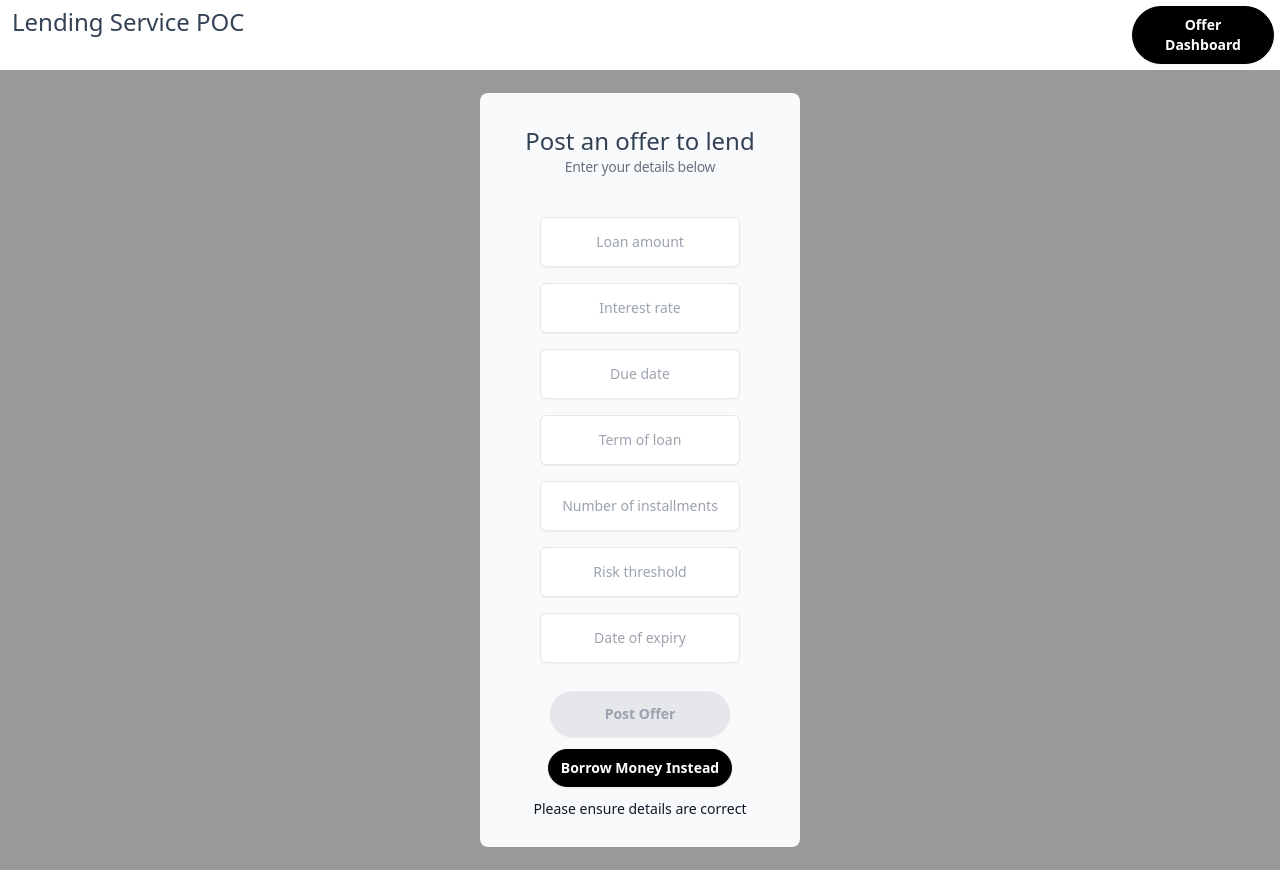
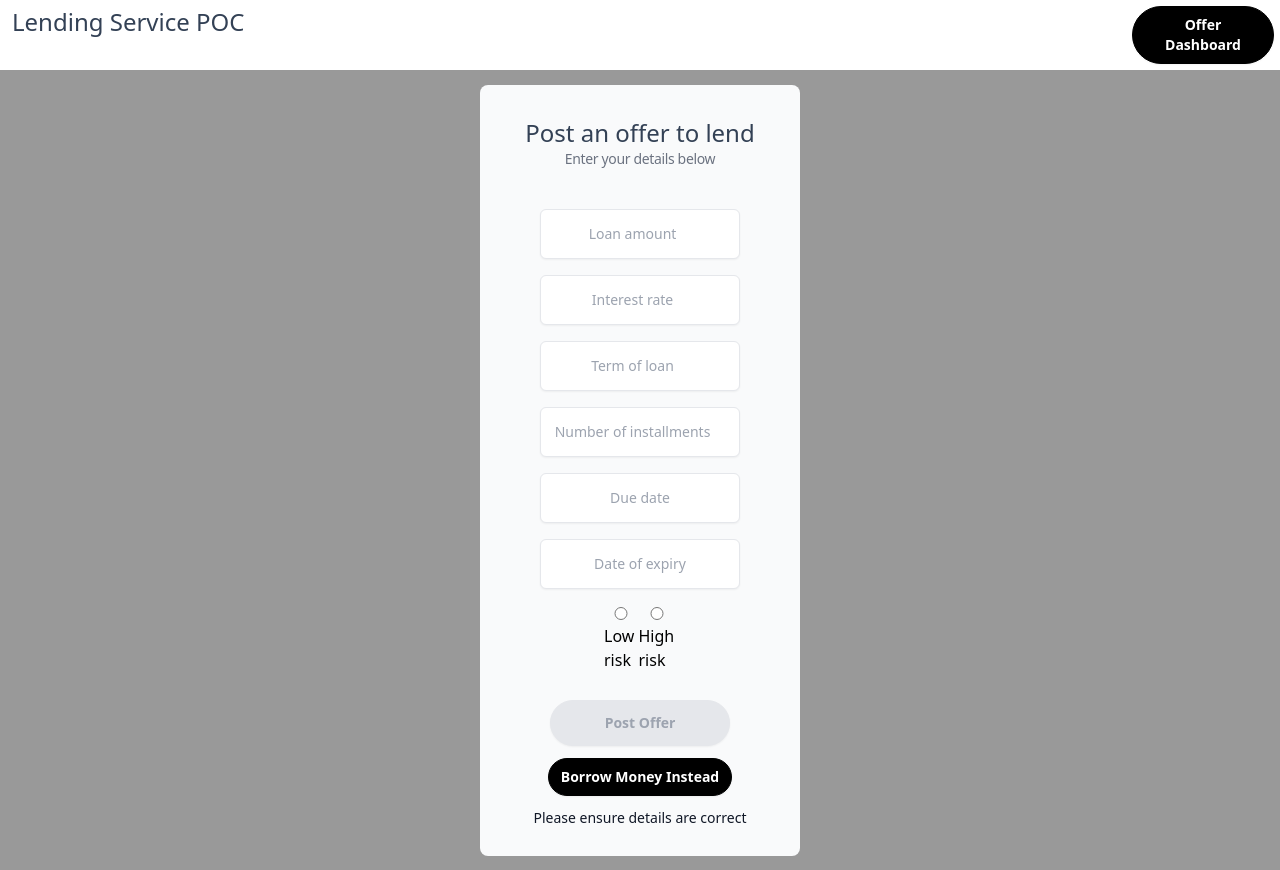
Before and after one commit to metalpipemomo/lending-poc, a Next.js app in the folder apps/web/: page /dashboard/create in a window 1280 px wide. Built offline with nearby package versions, Linux system fonts and the light colour scheme.

Commit message:
added some basic error handling and constraints for input fields of new offer, also made added date inputs and radio buttons. Testing posting next then finishing dash UI and pulls

```diff
--- a/apps/web/app/components/MakeNewOffer.tsx
+++ b/apps/web/app/components/MakeNewOffer.tsx
@@ -2,10 +2,12 @@
 // Browser events like click and drag won't work unless it's client rendered
 // This is the NextJS directive that flags a component to be rendered on client
 'use client';
-import { useState, useEffect } from 'react';
+import { useState, useEffect, useRef } from 'react';
 import { FieldValues, SubmitHandler, useForm } from "react-hook-form";
+import { DevTool } from "@hookform/devtools";
 // Updating to use axios as rest of team using to streamline api calls and handling of promises.
 import Axios from "../../lib/AxiosBase";
+import { DefaultFormValues } from 'react-phone-number-input/react-hook-form';
 
 // Data structure for offer entered to DB which is mix of user inputted fields and computer generated fields
 interface Offer{
@@ -41,6 +43,10 @@ const MakeNewOffer = () => {
   const [detailsReady, setDetailsReady] = useState(false);
   const api = Axios(); // used to make api calls
 
+  // For customizing date inputs a bit
+  const expiryDateRef = useRef<HTMLInputElement>(null);
+  const dueDateRef = useRef<HTMLInputElement>(null);
+
   // Default state of form for reset should be same as offer schema except for fields that are generated seperate from user's input
   const formDefaultState = {
     defaultValues: {
@@ -56,62 +62,65 @@ const MakeNewOffer = () => {
 
   /// Helpers for manipulating input dom based on input status from react-hook-form package
   const {
-    register,
-    handleSubmit,
+    register, // used to register inputs as controls to be tracked by formState of react-hook-form
+    handleSubmit, // used to pass an intended submit handling function the form state
     formState: { errors, isSubmitting },
     reset,
     // Optimized helper for reading form values from react-hook-form package
     getValues,
+    control
   } = useForm<FieldValues>({ defaultValues: formDefaultState, mode: "onBlur" });
 
+
   // Handler for form submission
-  const onSubmit: SubmitHandler<FieldValues> = async (data) => {
+  const onSubmit: SubmitHandler<FieldValues> = async (data: DefaultFormValues) => {
     // Consts pulled from form to be following offer data schema and default form state
     const {loanAmount, interestRate, dueDate, loanTerm, numberOfInstallments, riskLevel, expiryDate} = getValues();
     // TODO: Still need to add the non input fields that are generated in the post request
     // For borrows: add issue date and need to add riskLevel based on risk assessment code
     // For loans: need to add the issue date
+    console.log("Form submitted: ", data);
 
     // Distinguish what type of offer this is and generate non-inputted fields to complete post data obj
-    if(isLoan){
-      const postData = {
-        loanAmount: loanAmount,
-        interestRate: interestRate,
-        dueDate: dueDate,
-        dateOfIssue: new Date(), // added by computer
-        loanTerm: loanTerm,
-        numberOfInstallments: numberOfInstallments,
-        riskLevel: riskLevel, // use inputted risk string in a lending loan offer case
-        expiryDate: expiryDate
-      }
-    } else{
-      const postData = {
-        loanAmount: loanAmount,
-        interestRate: interestRate,
-        dueDate: dueDate,
-        dateOfIssue: new Date(),
-        loanTerm: loanTerm,
-        numberOfInstallments: numberOfInstallments,
-        riskLevel: setRiskLevel({ desiredRisk: "random" }), // use generated risk string in borrow offer case -> for now using dummy method instead of a risk service
-        expiryDate: expiryDate
-      }
-    }
+    // if(isLoan){
+    //   const postData = {
+    //     loanAmount: loanAmount,
+    //     interestRate: interestRate,
+    //     dueDate: dueDate,
+    //     dateOfIssue: new Date(), // added by computer
+    //     loanTerm: loanTerm,
+    //     numberOfInstallments: numberOfInstallments,
+    //     riskLevel: riskLevel, // use inputted risk string in a lending loan offer case
+    //     expiryDate: expiryDate
+    //   }
+    // } else{
+    //   const postData = {
+    //     loanAmount: loanAmount,
+    //     interestRate: interestRate,
+    //     dueDate: dueDate,
+    //     dateOfIssue: new Date(),
+    //     loanTerm: loanTerm,
+    //     numberOfInstallments: numberOfInstallments,
+    //     riskLevel: setRiskLevel({ desiredRisk: "random" }), // use generated risk string in borrow offer case -> for now using dummy method instead of a risk service
+    //     expiryDate: expiryDate
+    //   }
+    // }
 
-    api?.post("loan-service/offers/", {
-      loanAmount: loanAmount,
-      interestRate: interestRate,
-      dueDate: dueDate,
-      loanTerm: loanTerm,
-      numberOfInstallments: numberOfInstallments,
-      riskLevel: riskLevel,
-      expiryDate: expiryDate
-    })
-    .then((e) => {
-      console.log(e)
-    })
-    .catch((e) => {
-      console.log(e)
-    })
+    // api?.post("loan-service/offers/", {
+    //   loanAmount: loanAmount,
+    //   interestRate: interestRate,
+    //   dueDate: dueDate,
+    //   loanTerm: loanTerm,
+    //   numberOfInstallments: numberOfInstallments,
+    //   riskLevel: riskLevel,
+    //   expiryDate: expiryDate
+    // })
+    // .then((e) => {
+    //   console.log(e)
+    // })
+    // .catch((e) => {
+    //   console.log(e)
+    // })
   };
 
   // Placeholder for now, later this will be determined by the services coded by Jingshi/Marko
@@ -160,7 +169,8 @@ const MakeNewOffer = () => {
         </div>
         {/* Form container wrapper */}
         <div className="mt-6 sm:mx-auto sm:w-full sm:max-w-md">
-          <form className="space-y-3" onSubmit={handleSubmit(onSubmit)}>
+          {/* Form has no validate attribute so validation is handled by react-hook-form instead */}
+          <form className="space-y-3" onSubmit={handleSubmit(onSubmit)} noValidate>
             {/* TOGGLE TYPE BUTTON */}
             {/* <div className="flex items-center justify-center mt-2">
               <button
@@ -179,76 +189,117 @@ const MakeNewOffer = () => {
                   <input
                     //TODO: Will read into input params and configure for error handling next
                     {...register("loanAmount", {
-                      required: "Loan amount is required",
-                      minLength: {
-                        value: 2,
-                        message: "Must choose a larger amount",
-                      },
+                      required: "Loan amount is required"
                     })}
-                    type="text"
+                    type="number"
+                    min="1"
+                    max="999999999"
                     placeholder="Loan amount"
                     className="block w-full rounded-md border py-3 text-center bg-white text-gray-900 shadow-sm placeholder:text-gray-400 sm:text-sm sm:leading-6 focus:outline-none focus:ring-transparent focus:border-transparent"
                   />
+                  <p className="text-red-700 text-sm mt-1">{`${errors.loanAmount?.message || ''}`}</p>
                 </div>
                 {/* INTEREST RATE INPUT DIV  */}
                 <div className="my-4">
                   <input
                     // TODO: Update types depending on input
-                    type="text"
+                    {...register("interestRate", {
+                      required: "Interest rate is required"
+                    })}
+                    type="number"
+                    min="0"
+                    max="100"
                     placeholder="Interest rate"
                     className="block w-full rounded-md border py-3 text-center bg-white text-gray-900 shadow-sm placeholder:text-gray-400 sm:text-sm sm:leading-6 focus:outline-none focus:ring-transparent focus:border-transparent"
                   />
+                  <p className="text-red-700 text-sm mt-1">{`${errors.interestRate?.message || ''}`}</p>
+                </div>
+                {/* LOAN TERM INPUT DIV  */}
+                <div className="my-4">
+                  <input
+                    {...register("loanTerm", {
+                      required: "Loan term is required"
+                    })}
+                    type="number"
+                    min="1"
+                    max="999"
+                    placeholder="Term of loan"
+                    className="block w-full rounded-md border py-3 text-center bg-white text-gray-900 shadow-sm placeholder:text-gray-400 sm:text-sm sm:leading-6 focus:outline-none focus:ring-transparent focus:border-transparent"
+                  />
+                  <p className="text-red-700 text-sm mt-1">{`${errors.loanTerm?.message || ''}`}</p>
+                </div>
+                {/* INSTALLMENTS INPUT DIV  */}
+                <div className="my-4">
+                  <input
+                    {...register("numberOfInstallments", {
+                      required: "# of installments is required"
+                    })}
+                    type="number"
+                    placeholder="Number of installments"
+                    className="block w-full rounded-md border py-3 text-center bg-white text-gray-900 shadow-sm placeholder:text-gray-400 sm:text-sm sm:leading-6 focus:outline-none focus:ring-transparent focus:border-transparent"
+                  />
+                  <p className="text-red-700 text-sm mt-1">{`${errors.numberOfInstallments?.message || ''}`}</p>
                 </div>
                 {/* DUE DATE INPUT DIV  */}
                 <div className="my-4">
                   <input
+                    {...register("dueDate", {
+                      required: "Due date is required"
+                    })}
                     type="text"
                     placeholder="Due date"
+                    onFocus={(e) => (e.target.type = "date")}
+                    onBlur={(e) => (e.target.type = "text")}
                     className="block w-full rounded-md border py-3 text-center bg-white text-gray-900 shadow-sm placeholder:text-gray-400 sm:text-sm sm:leading-6 focus:outline-none focus:ring-transparent focus:border-transparent"
                   />
+                  <p className="text-red-700 text-sm mt-1">{`${errors.dueDate?.message || ''}`}</p>
                 </div>
-                {/* DATE ISSUED INPUT DIV -> TODO: SHOULD BE AUTOFILLED BASED ON DATE THIS IS POSTED NO NEED FOR USER INPUT */}
-                {/* <div className="my-4">
-                  <input
-                    type="text"
-                    placeholder="Date Issued"
-                    className="block w-fit rounded-md border py-3 text-center bg-white text-gray-900 shadow-sm placeholder:text-gray-400 sm:text-sm sm:leading-6 focus:outline-none focus:ring-transparent focus:border-transparent"
-                  />
-                </div> */}
-                {/* LOAN TERM INPUT DIV  */}
+                {/* EXPIRY INPUT DIV  */}
                 <div className="my-4">
                   <input
+                    {...register("expiryDate", {
+                      required: "Expiration date is required"
+                    })}
                     type="text"
-                    placeholder="Term of loan"
+                    placeholder="Date of expiry"
+                    onFocus={(e) => (e.target.type = "date")}
+                    onBlur={(e) => (e.target.type = "text")}
                     className="block w-full rounded-md border py-3 text-center bg-white text-gray-900 shadow-sm placeholder:text-gray-400 sm:text-sm sm:leading-6 focus:outline-none focus:ring-transparent focus:border-transparent"
                   />
-                </div>
-                {/* INSTALLMENTS INPUT DIV  */}
-                <div className="my-4">
-                  <input
-                    type="text"
-                    placeholder="Number of installments"
-                    className="block w-full rounded-md border py-3 text-center bg-white text-gray-900 shadow-sm placeholder:text-gray-400 sm:text-sm sm:leading-6 focus:outline-none focus:ring-transparent focus:border-transparent"
-                  />
+                  <p className="text-red-700 text-sm mt-1">{`${errors.expiryDate?.message || ''}`}</p>
                 </div>
                 {/* RISK INPUT DIV -> ONLY NEED TO SHOW ON LOAN OFFER NOT BORROW OFFER  */}
                 {isLoan &&
-                <div className="my-4">
-                  <input
-                    type="text"
-                    placeholder="Risk threshold"
-                    className="block w-full rounded-md border py-3 text-center bg-white text-gray-900 shadow-sm placeholder:text-gray-400 sm:text-sm sm:leading-6 focus:outline-none focus:ring-transparent focus:border-transparent"
-                  />
-                </div>
+                <>
+                  <div className="my-4 flex flex-row justify-between px-16 mb-4 pt-0.5">
+                    <div className="inline flex flex-col items-center gap-1">
+                      <input
+                        {...register("riskLevel", {
+                          required: "Risk threshold is required"
+                        })}
+                        type="radio"
+                        id="low-risk"
+                        placeholder="Risk threshold"
+                        className="inline w-full rounded-md py-3 text-center bg-white text-gray-900 placeholder:text-gray-400 sm:text-sm sm:leading-6 focus:outline-none focus:ring-transparent focus:border-transparent"
+                      />
+                      <label className="" htmlFor="low-risk">Low risk</label>
+                    </div>
+                    <div className="inline flex flex-col items-center gap-1">
+                      <input
+                        {...register("riskLevel", {
+                          required: "Risk threshold is required"
+                        })}
+                        type="radio"
+                        id="high-risk"
+                        placeholder="Risk threshold"
+                        className="inline w-full rounded-md py-3 text-center bg-white text-gray-900 placeholder:text-gray-400 sm:text-sm sm:leading-6 focus:outline-none focus:ring-transparent focus:border-transparent"
+                      />
+                      <label htmlFor="high-risk" className="">High risk</label>
+                    </div>
+                  </div>
+                  <p className="text-red-700 text-sm mt-1 block text-center">{`${errors.riskLevel?.message || ''}`}</p>
+                </>
                 }
-                {/* EXPIRY INPUT DIV  */}
-                <div className="my-4">
-                  <input
-                    type="text"
-                    placeholder="Date of expiry"
-                    className="block w-full rounded-md border py-3 text-center bg-white text-gray-900 shadow-sm placeholder:text-gray-400 sm:text-sm sm:leading-6 focus:outline-none focus:ring-transparent focus:border-transparent"
-                  />
-                </div>
               </div>
             </div>
             {/* SUBMIT BUTTON */}
@@ -275,6 +326,7 @@ const MakeNewOffer = () => {
               </label>
             </div>
           </form>
+          {/* <DevTool control={control}/> */}
         </div>
       </div>
     </div>
--- a/apps/web/package.json
+++ b/apps/web/package.json
@@ -25,6 +25,7 @@
   },
   "devDependencies": {
     "@eslint/js": "^9.2.0",
+    "@hookform/devtools": "^4.3.1",
     "@next/eslint-plugin-next": "^14.1.1",
     "@repo/eslint-config": "*",
     "@repo/typescript-config": "*",
```
